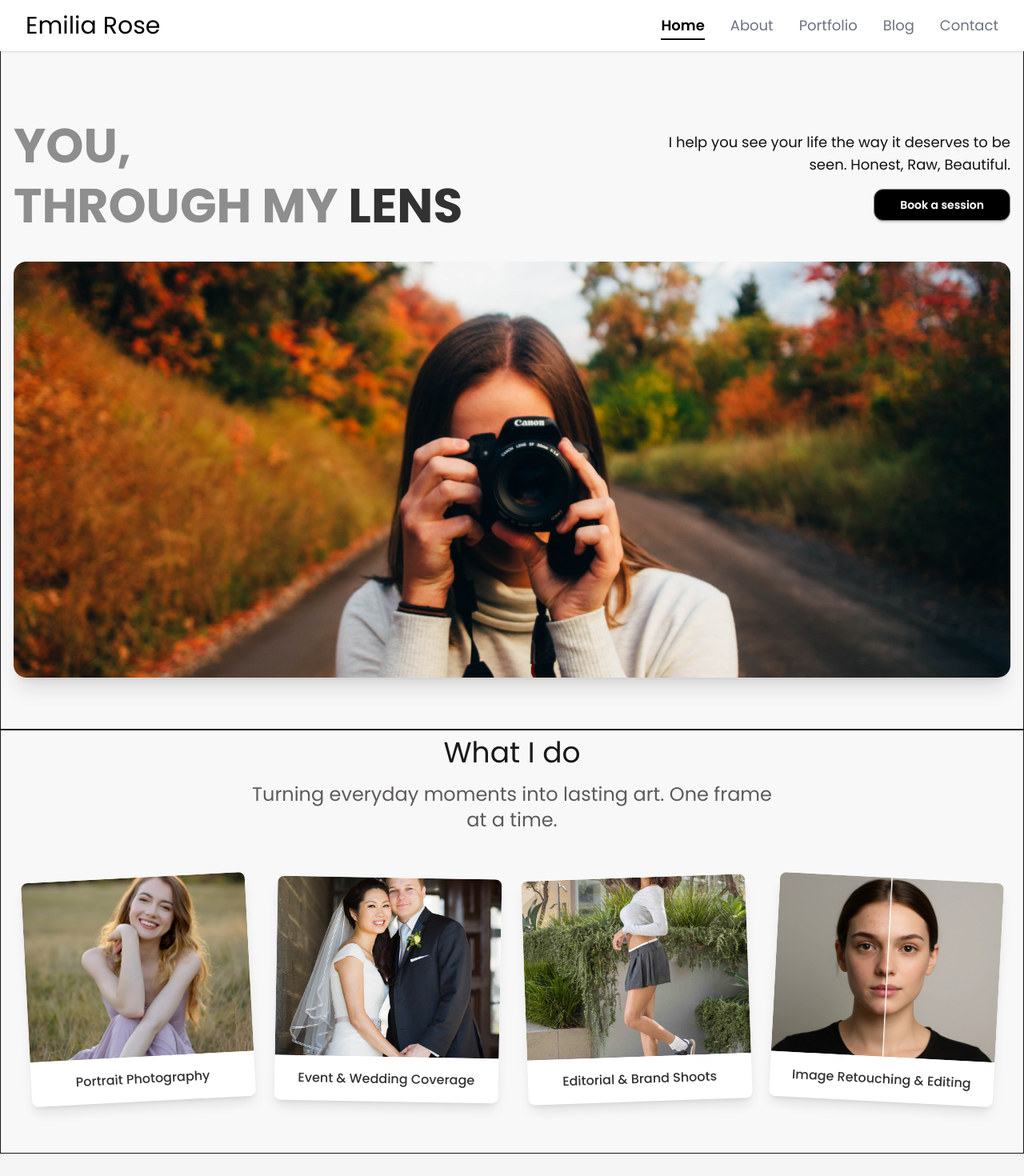
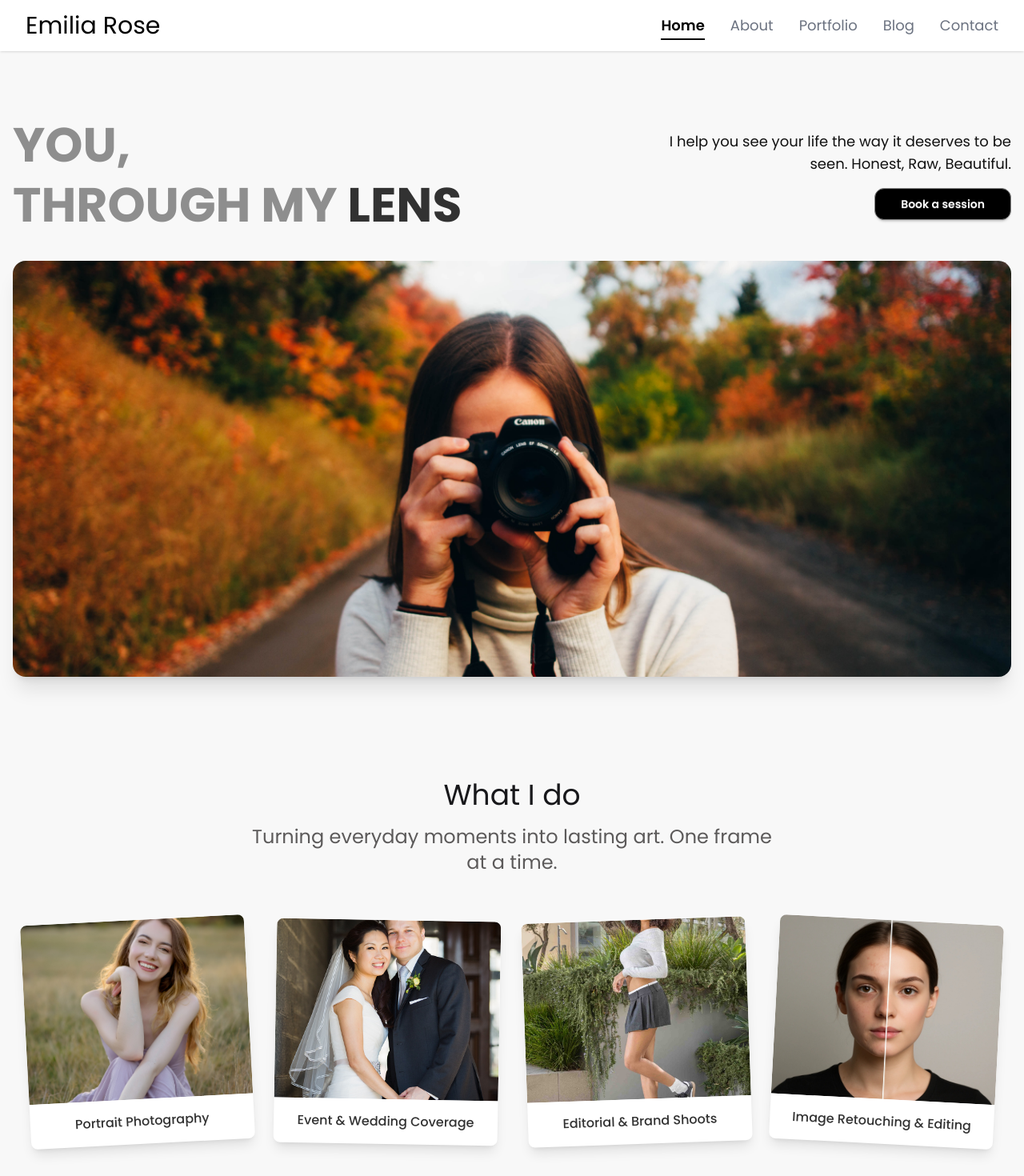
Before and after one commit to junayed-khan24/Emilia-, a React (Vite) app: page / in a window 1280 px wide. Shown: the top 1470 px of the page at 80% size. Built offline with nearby package versions, Linux system fonts and the light colour scheme.

Commit message:
changed code

```diff
--- a/src/component/FeaturedShots.jsx
+++ b/src/component/FeaturedShots.jsx
@@ -77,7 +77,7 @@ const FeaturedShots = () => {
         {/* Button */}
        <Link to="/portfolio">
         <div className="mt-14">
-          <button className="btn btn-neutral bg-black text-white rounded-xl px-10">
+          <button className="btn btn-neutral bg-black text-white rounded-xl px-10n hover:bg-[#333333] transition duration-300">
             View my portfolio
           </button>
         </div>
--- a/src/component/Header.jsx
+++ b/src/component/Header.jsx
@@ -4,7 +4,7 @@ import { Link } from "react-router";
 
 const Header = () => {
   return (
-    <section className="bg-base-200 w-full  pt-12 md:pt-20 border">
+    <section className="bg-base-200 w-full  pt-12 md:pt-20 ">
       <div className="max-w-7xl mx-auto px-4 py-10 lg:py-16">
         {/* Top Content */}
         <div className="flex flex-col lg:flex-row lg:items-center lg:justify-between gap-6 mb-8">
@@ -24,7 +24,7 @@ const Header = () => {
             </p>
 
         <Link to="/contact">
-            <button className="btn btn-primary bg-black text-white rounded-xl px-8">
+            <button className="btn btn-primary bg-black text-white rounded-xl px-8 hover:bg-[#333333] transition duration-300" >
               Book a session
             </button>
         </Link>
--- a/src/component/Services.jsx
+++ b/src/component/Services.jsx
@@ -29,7 +29,7 @@ const services = [
 
 const Services = () => {
   return (
-    <section className="bg-base-200 md:py-16  md:pt-2 border px-4">
+    <section className="bg-base-200 md:py-16 py-12 px-4">
       <div className="max-w-7xl mx-auto px-4">
 
         {/* Title */}
```
